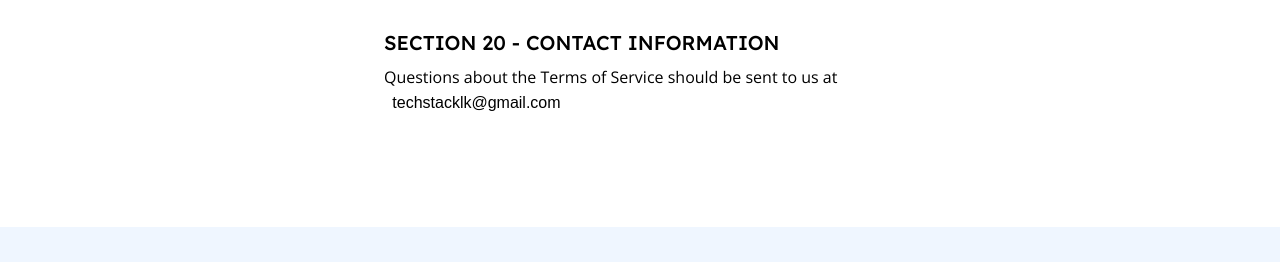
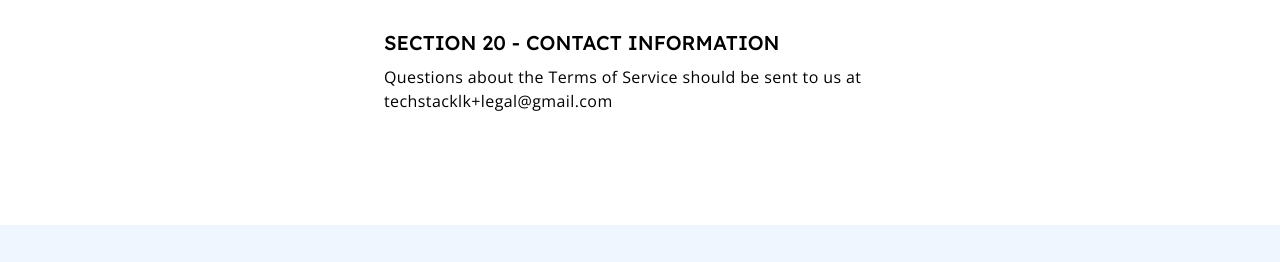
Before and after one commit to kaushalyap/ecom-store, a Gatsby site: page /terms in a window 1280 px wide. Shown: the part 9159-9421 px from the top of the page. Built offline with nearby package versions, Linux system fonts and the light colour scheme; Gatsby itself is replaced by a stand-in of ours; what tailwindcss-debug-screens would draw is missing.

Commit message:
Removed image of the email, Added email with alias, Changed the contact number

```diff
--- a/src/pages/contact.jsx
+++ b/src/pages/contact.jsx
@@ -93,7 +93,7 @@ export default function Contact() {
             <hr className=" mt-10 border border-gray-200" />
 
             <p className="mt-8 text-sm font-light tracking-wider text-gray-600">
-              Mobile : +94 77 17 90 463
+              Mobile : +94 74 05 55 919
             </p>
             <p className="mt-2 text-sm font-light tracking-wider text-gray-600">
               Nugegoda, Colombo, Sri Lanka.
--- a/src/pages/privacy-policy.jsx
+++ b/src/pages/privacy-policy.jsx
@@ -1,4 +1,3 @@
-import { StaticImage } from 'gatsby-plugin-image';
 import React from 'react';
 import HeadingPage from '../components/HeadingPage/HeadingPage';
 import HeadingSection from '../components/HeadingSection/HeadingSection';
@@ -231,7 +230,9 @@ export default function PrivacyPolicy() {
           information we have about you, register a complaint, or simply want
           more information send us an email to following address :
         </p>
-        <StaticImage src="../images/other/email.png" alt="email of the email" />
+        <a className="tracking-wide" href="mailto:techstacklk+legal@gmail.com">
+          techstacklk+legal@gmail.com
+        </a>
       </main>
     </Layout>
   );
--- a/src/pages/terms.jsx
+++ b/src/pages/terms.jsx
@@ -1,4 +1,3 @@
-import { StaticImage } from 'gatsby-plugin-image';
 import React from 'react';
 import HeadingPage from '../components/HeadingPage/HeadingPage';
 import HeadingSection from '../components/HeadingSection/HeadingSection';
@@ -491,8 +490,12 @@ export default function Terms() {
         <HeadingSection extraClasses="uppercase">
           SECTION 20 - CONTACT INFORMATION
         </HeadingSection>
-        <p>Questions about the Terms of Service should be sent to us at</p>
-        <StaticImage src="../images/other/email.png" alt="email of the email" />
+        <p className="tracking-wide">
+          Questions about the Terms of Service should be sent to us at
+        </p>
+        <a className="tracking-wide" href="mailto:techstacklk+legal@gmail.com">
+          techstacklk+legal@gmail.com
+        </a>
       </main>
     </Layout>
   );
```
